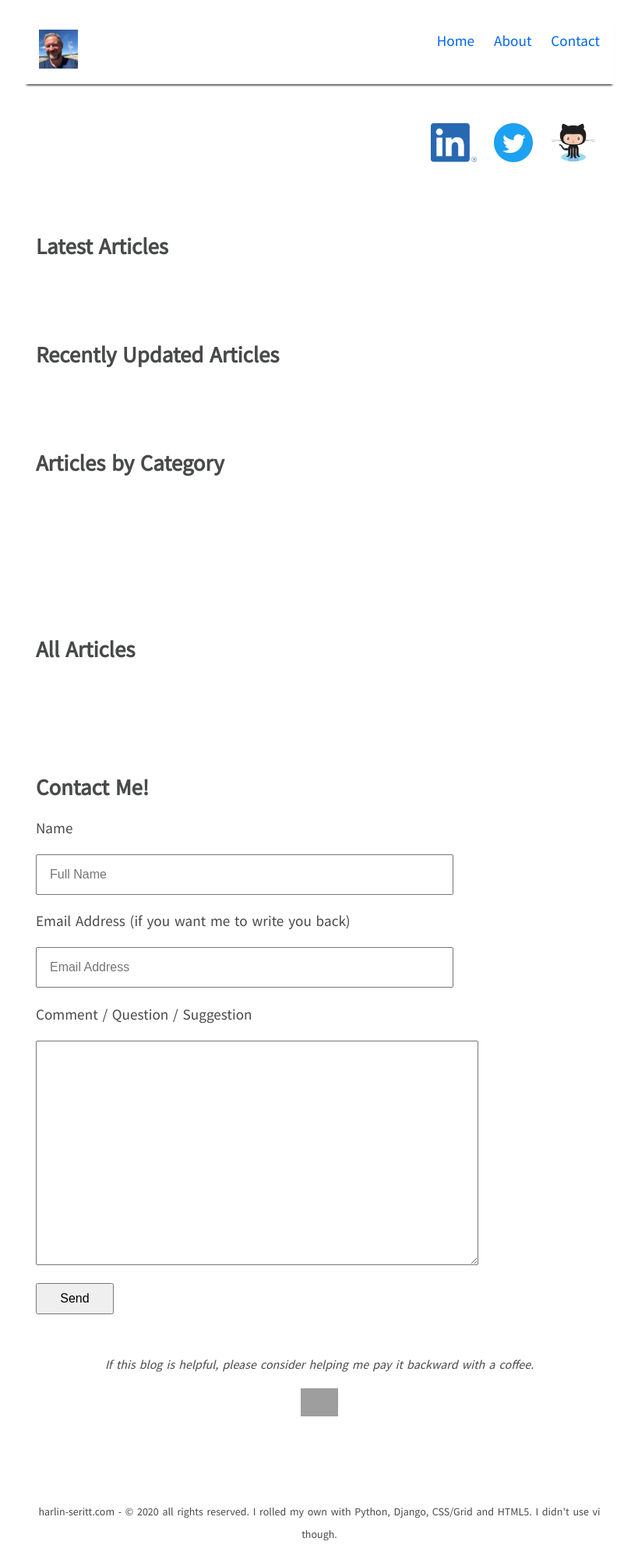
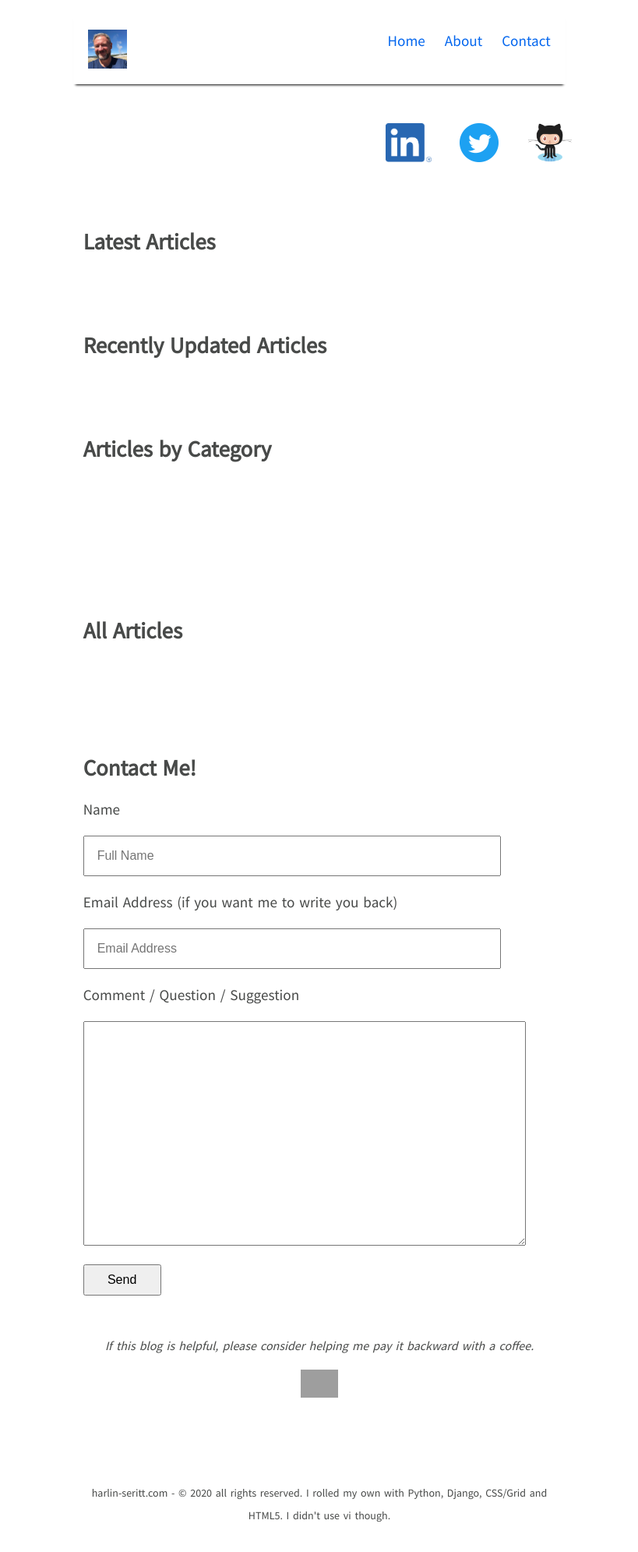
Before and after one commit to hseritt/django-blog-2, a Django app: template blog/templates/blog/index.html in a window 1280 px wide. Shown: the whole page at 78% size, without its empty margins (230-1049 px from the left). After the commit the page ends 1953 px from the top, so only its background shows below. Run offline with Django 3.2, Linux system fonts and the light colour scheme; the template is opened without the code that fills it, so the values that code supplies are empty; some libraries are stand-ins or nearby versions; grey boxes are pictures that could not be loaded.

Commit message:
Fixed some more formatting for html pages

```diff
--- a/blog/templates/blog/index.html
+++ b/blog/templates/blog/index.html
@@ -79,10 +79,10 @@
       .category-wrapper {
         display: grid;
         grid-template-columns: 1fr 1fr 1fr 1fr;
+        grid-template-columns: repeat( auto-fit, minmax(110px, 1fr) );
         margin-bottom: 50px;
-        grid-row-gap: 1em;
-        grid-column-gap: 1em;
-        margin-left: 1em;
+        grid-row-gap: 1.5em;
+        grid-column-gap: 0.5em;
       }
 
       .category-btn {
--- a/static/css/styles.css
+++ b/static/css/styles.css
@@ -48,8 +48,8 @@ pre {
 }
 
 .wrapper {
-  margin-left: 20%;
-  margin-right: 20%;
+  margin-left: 25%;
+  margin-right: 25%;
 }
 
 .header {
@@ -92,8 +92,8 @@ pre {
 
 .intro {
   display: grid;
-  /* grid-template-columns: 45% 10% 45%; */
-  grid-template-columns: repeat( auto-fit, minmax(200px, 1fr) );
+  grid-template-columns: 50% 5% 45%;
+  /*grid-template-columns: repeat( auto-fit, minmax(200px, 1fr) );*/
   grid-gap: 1em;
   margin-top: 50px;
   margin-left: 2%;
@@ -131,7 +131,7 @@ pre {
 }
 
 .category-article-list {
-  margin-left: 1em;
+
 }
 
 .article {
```
